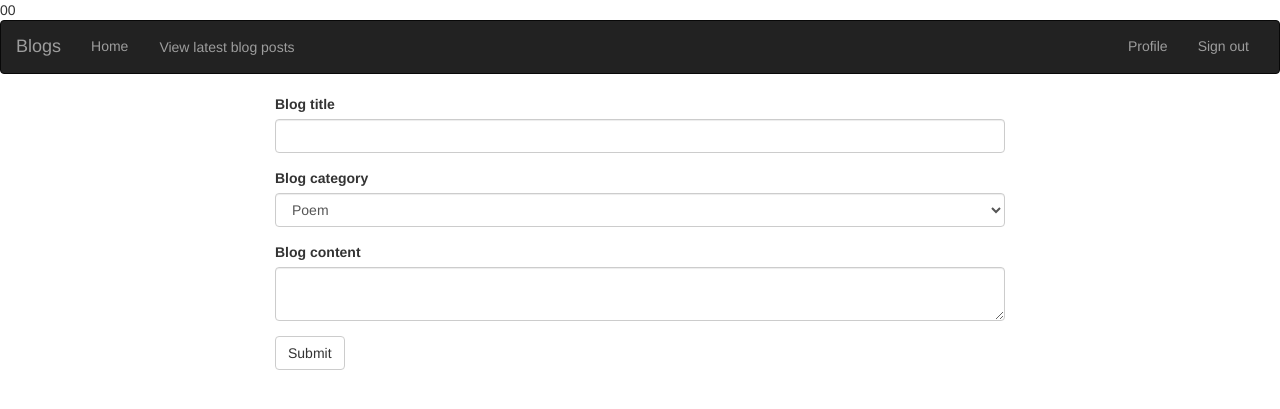
After one commit to AbugaAroni/FlaskIPWeek4, a Flask app: page /newpost/1 in a window 1280 px wide. The commit adds this page. Shown: the top 409 px of the page. Run offline with Flask 2, Linux system fonts and the light colour scheme; the visitor is signed in with stand-in values (Sample User, id 1); data comes from the database, SQL or seed files in the repository; some libraries are stand-ins or nearby versions.

Commit message:
add working submit blog model, form and html

```diff
--- a/app/main/forms.py
+++ b/app/main/forms.py
@@ -1,3 +1,10 @@
 from flask_wtf import FlaskForm
-from wtforms import StringField,TextAreaField,SubmitField
+from wtforms import StringField,TextAreaField,SubmitField, SelectField
 from wtforms.validators import Required
+
+class BlogForm(FlaskForm):
+
+    title = StringField('Blog title',validators=[Required()])
+    category = SelectField('Blog category', choices=[('Poem', 'Poem'), ('Short-story', 'Short-story'),('Opinion-piece', 'Opinion-piece'), ('Vent', 'Vent')], validators=[Required()])
+    content = TextAreaField('Blog content', validators=[Required()])
+    submit = SubmitField('Submit')
--- a/app/main/views.py
+++ b/app/main/views.py
@@ -1,9 +1,9 @@
 from flask import render_template,request,redirect,url_for, abort
 from . import main
 from flask_login import login_required
-from ..models import User
+from ..models import User, Blogs
 from .. import db
-#from .forms import avwvwe
+from .forms import BlogForm
 
 # Views
 @main.route('/')
@@ -22,3 +22,25 @@ def profile(uname):
         abort(404)
 
     return render_template("profile/profile.html", user = user)
+
+#submit a pitch view, need to change the unique id
+@main.route('/newpost/<int:userid>', methods = ['GET','POST'])
+@login_required
+def new_pitch(userid):
+    form = BlogForm()
+
+    useri=userid
+    current_user = User.query.filter_by(id = userid).first()
+
+    if form.validate_on_submit():
+        title = form.title.data
+        category = form.category.data
+        content = form.content.data
+        new_blog = Blogs(blog_title=title,blog_category=category,blog_content=content, user_id=useri)
+        new_blog.save_blog()
+
+
+        return redirect(url_for('main.profile',uname=current_user.username))
+
+    title = 'New Blog Post'
+    return render_template('submitblogs.html',title = title, blog_form=form)
--- a/app/models.py
+++ b/app/models.py
@@ -2,6 +2,8 @@ from . import db
 from werkzeug.security import generate_password_hash,check_password_hash
 from flask_login import UserMixin
 from . import login_manager
+from datetime import datetime
+
 
 @login_manager.user_loader
 def load_user(user_id):
@@ -17,7 +19,7 @@ class User(UserMixin,db.Model):
     role_id = db.Column(db.Integer,db.ForeignKey('roles.id'))
     pass_secure = db.Column(db.String(255))
 
-    blogs = db.relationship('Blog',backref = 'user',lazy = "dynamic")
+    blogs = db.relationship('Blogs',backref = 'user',lazy = "dynamic")
 
     @property
     def password(self):
@@ -65,11 +67,11 @@ class Blogs(db.Model):
     #get all pitches
     @classmethod
     def get_blogs(cls):
-        blogs = Blogs.query.all()
-        return pitches
+        blog = Blogs.query.all()
+        return blog
 
     #get pitches according to persons id
     @classmethod
     def get_userblog(cls,id):
-        blogs = Blogs.query.filter_by(user_id=id).all()
-        return blogs
+        blog = Blogs.query.filter_by(user_id=id).all()
+        return blog
--- a/app/templates/navbar.html
+++ b/app/templates/navbar.html
@@ -1,4 +1,4 @@
-<div class="navbar navbar-inverse" role="navigation">
+00<div class="navbar navbar-inverse" role="navigation">
     <div class="container-fluid">
         <div class="navbar-header">
             <button type="button" class="navbar-toggle" data-toggle="collapse" data-target=".navbar-collapse">
@@ -23,7 +23,7 @@
             </ul>
             <ul class="nav navbar-nav navbar">
               {% if current_user.usertype == "Writer" %}
-              <li><a href="#">Add a new blog</a></li>
+              <li><a href="{{url_for('main.new_pitch',userid=current_user.id)}}">Add a new blog post</a></li>
               <li><a href="#">View latest blog posts</a></li>
               {% else %}
               <li><a href="#">View latest blog posts</a></li>
--- /dev/null
+++ b/app/templates/submitblogs.html
@@ -0,0 +1,17 @@
+{% extends 'base.html'%}
+{% import "bootstrap/wtf.html" as wtf %}
+
+{% block content %}
+    <div class="container">
+
+        <div class="col-md-2">
+        </div>
+
+        <div class="col-md-8">
+
+            {{ wtf.quick_form(blog_form) }}
+        </div>
+
+    </div>
+
+{% endblock %}
```
Also changed, not shown: migrations/versions/2c892bdf9c4f_initial_migration_commit.py (added, +38 -0 lines).
